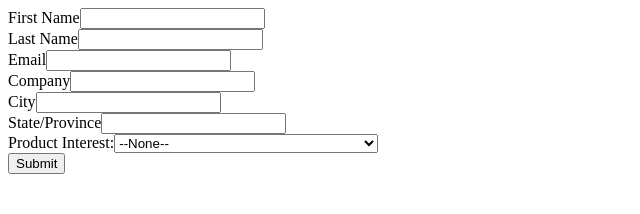
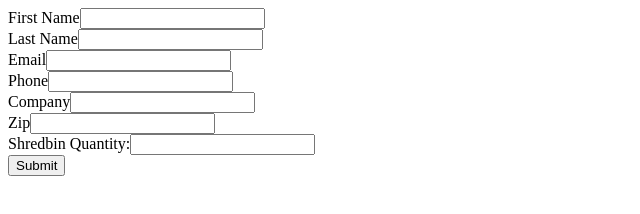
Before and after one commit to cloudmechanic/cloudmechanic.github.io, a plain HTML site: page index.html in a window 1280 px wide. Shown: the whole page, without its empty margins (0-640 px from the left). Drawn offline with Linux system fonts and the light colour scheme.

Commit message:
Update index.html

```diff
--- a/index.html
+++ b/index.html
@@ -2,14 +2,14 @@
 <body>
 <form action="https://webto.salesforce.com/servlet/servlet.WebToLead?encoding=UTF-8" method="POST">
 
-<input type=hidden name="oid" value="00D6A000001i88y">
-<input type=hidden name="retURL" value="/thanks">
+<input type=hidden name="oid" value="00D6A000003956K">
+<input type=hidden name="retURL" value="http://www.shredbin.com/service-contract-signed/">
 
 <!--  ----------------------------------------------------------------------  -->
 <!--  NOTE: These fields are optional debugging elements. Please uncomment    -->
 <!--  these lines if you wish to test in debug mode.                          -->
 <!--  <input type="hidden" name="debug" value=1>                              -->
-<!--  <input type="hidden" name="debugEmail" value="brett@getdailies.com">    -->
+<!--  <input type="hidden" name="debugEmail" value="jrep@shredbin.com">       -->
 <!--  ----------------------------------------------------------------------  -->
 
 <label for="first_name">First Name</label><input  id="first_name" maxlength="40" name="first_name" size="20" type="text" /><br>
@@ -18,27 +18,17 @@
 
 <label for="email">Email</label><input  id="email" maxlength="80" name="email" size="20" type="text" /><br>
 
+<label for="phone">Phone</label><input  id="phone" maxlength="40" name="phone" size="20" type="text" /><br>
+
 <label for="company">Company</label><input  id="company" maxlength="40" name="company" size="20" type="text" /><br>
 
-<label for="city">City</label><input  id="city" maxlength="40" name="city" size="20" type="text" /><br>
+<label for="zip">Zip</label><input  id="zip" maxlength="20" name="zip" size="20" type="text" /><br>
 
-<label for="state">State/Province</label><input  id="state" maxlength="20" name="state" size="20" type="text" /><br>
-
-Product Interest:<select  id="00N6A00000CPXfh" name="00N6A00000CPXfh" title="Product Interest"><option value="">--None--</option><option value="GC1000 series">GC1000 series</option>
-
-  <option value="Accuvue - MOIST">Accuvue - MOIST</option>
-  <option value="Acuvue - oasys">Acuvue - oasys</option>
-  <option value="BAUSCH+LONG - Bio true">BAUSCH+LONG - Bio true</option>
-  <option value="Cape Vision - clariti">Cape Vision - clariti</option>
-  <option value="Cape Vision - Proclear">Cape Vision - Proclear</option>
-  <option value="Cape Vision - MyDay">Cape Vision - MyDay</option>
-<option value="CIBA-VISION -Dalies, AquaComfort Plus">CIBA-VISION -Dalies, AquaComfort Plus</option>
-  <option value="DALIES TOTAL 1">DALIES TOTAL 1</option>
-
-</select><br>
+Shredbin Quantity:<input  id="00N6A00000NyVuA" name="00N6A00000NyVuA" size="20" type="text" /><br>
 
 <input type="submit" name="submit">
 
 </form>
+
 </body>
 </html>
```
